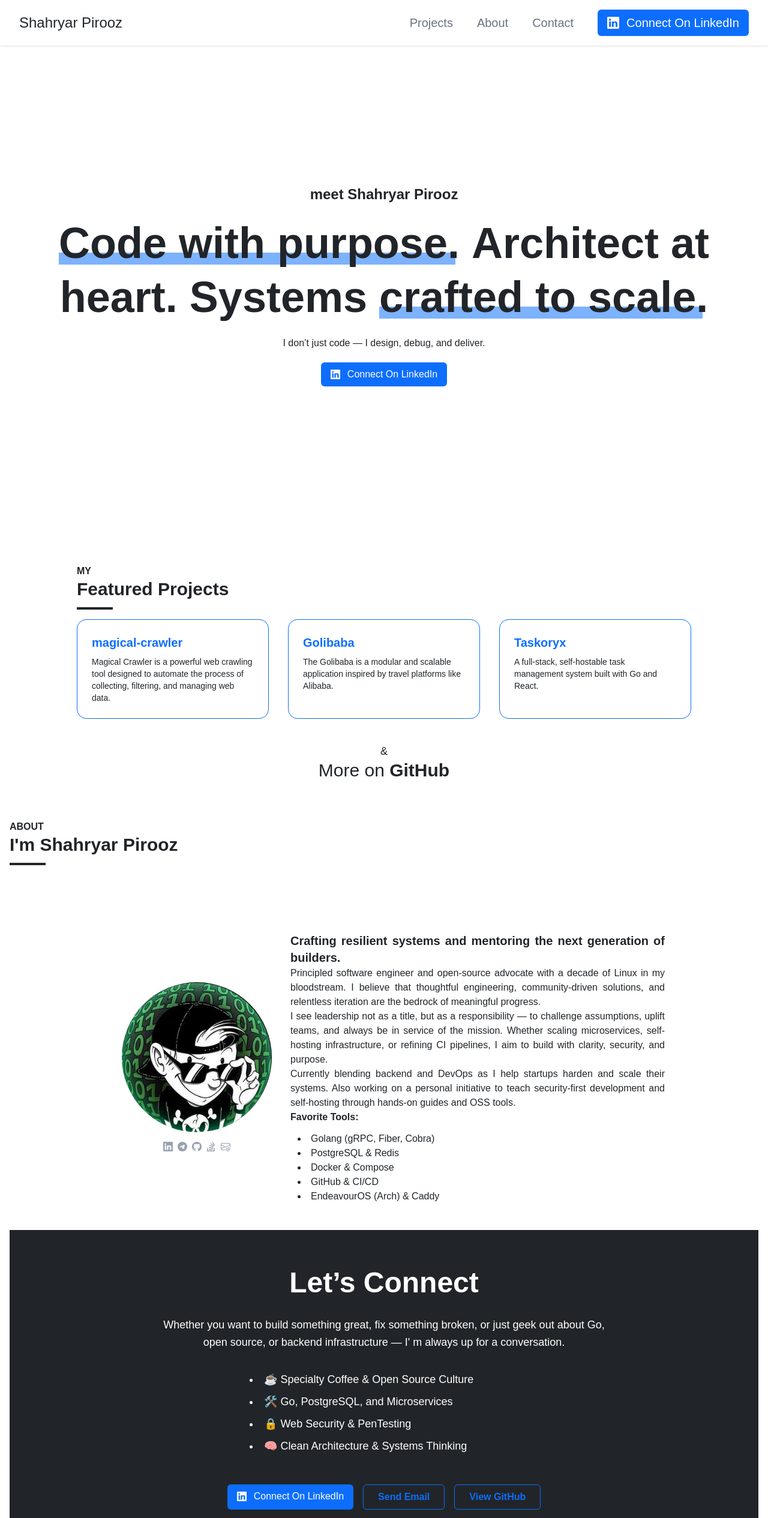
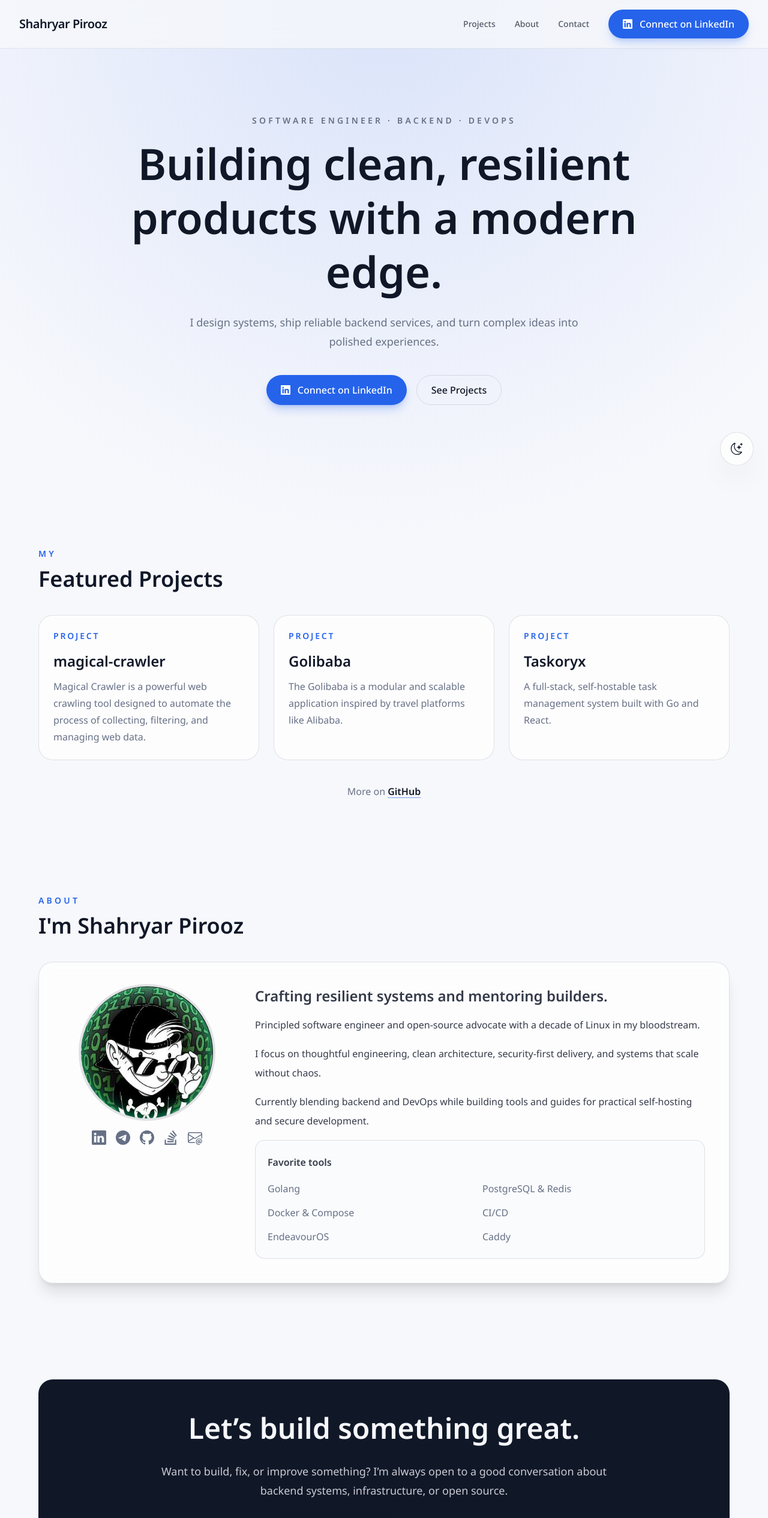
Before and after one commit to Shahryar-Pirooz/shahryar-pirooz.github.io, a Next.js app: page / in a window 1280 px wide. Shown: the top 2530 px of the page at 60% size. Built offline with nearby package versions, Linux system fonts and the light colour scheme.

Commit message:
Refine site content and presentation

```diff
--- a/app/globals.css
+++ b/app/globals.css
@@ -1,38 +1,53 @@
 @import 'tailwindcss';
 
 :root {
-	--background: #ffffff;
-	--foreground: #212529;
-	--accent: #0d6efd;
+	--background: #f7f8fc;
+	--surface: rgba(255, 255, 255, 0.72);
+	--foreground: #101828;
+	--muted: #667085;
+	--border: rgba(16, 24, 40, 0.12);
+	--accent: #2563eb;
+	--accent-strong: #1d4ed8;
+}
+
+:root[data-theme='dark'] {
+	--background: #050816;
+	--surface: rgba(9, 14, 31, 0.76);
+	--foreground: #f8fafc;
+	--muted: #94a3b8;
+	--border: rgba(148, 163, 184, 0.16);
+	--accent: #60a5fa;
+	--accent-strong: #3b82f6;
+}
+
+html {
 	scroll-behavior: smooth;
+}
+
+body {
+	background:
+		radial-gradient(circle at top, rgba(37, 99, 235, 0.14), transparent 30%),
+		var(--background);
+	color: var(--foreground);
+	font-family: Arial, Helvetica, sans-serif;
 }
 
 ::selection {
 	background-color: var(--accent);
-	color: var(--background);
+	color: #fff;
 }
 
 @theme inline {
 	--color-background: var(--background);
+	--color-surface: var(--surface);
 	--color-foreground: var(--foreground);
+	--color-muted: var(--muted);
+	--color-border: var(--border);
 	--color-accent: var(--accent);
-	--font-sans: var(--font-geist-sans);
-	--font-mono: var(--font-geist-mono);
+	--color-accent-strong: var(--accent-strong);
+	--font-sans: var(--font-noto-sans);
 }
 
-/* @media (prefers-color-scheme: dark) {
-	:root {
-		--background: #212529;
-		--foreground: #ededed;
-	}
-} */
-
 section {
-	@apply container mx-auto;
+	@apply container mx-auto px-4 md:px-8;
 }
-
-body {
-	background: var(--background);
-	color: var(--foreground);
-	font-family: Arial, Helvetica, sans-serif;
-}
--- a/app/layout.tsx
+++ b/app/layout.tsx
@@ -2,6 +2,7 @@ import type { Metadata } from 'next'
 import { Noto_Sans } from 'next/font/google'
 import './globals.css'
 import Navbar from '@/components/navbar/navbar'
+import ThemeFab from '@/components/theme-fab'
 
 const notoSans = Noto_Sans({
 	preload: true,
@@ -9,8 +10,8 @@ const notoSans = Noto_Sans({
 })
 
 export const metadata: Metadata = {
-	title: 'Create Next App',
-	description: 'Generated by create next app',
+	title: 'Shahryar Pirooz | Portfolio',
+	description: 'Modern portfolio for Shahryar Pirooz',
 }
 
 export default function RootLayout({
@@ -20,8 +21,9 @@ export default function RootLayout({
 }>) {
 	return (
 		<html lang='en'>
-			<body className={`${notoSans} antialiased`}>
+			<body className={`${notoSans.className} antialiased`}>
 				<Navbar />
+				<ThemeFab />
 				{children}
 			</body>
 		</html>
--- a/app/page.tsx
+++ b/app/page.tsx
@@ -3,14 +3,15 @@ import Banner from './sections/banner'
 import Contact from './sections/contact'
 import Footer from './sections/footer'
 import Projects from './sections/projects'
+
 export default function Home() {
 	return (
-		<div className='flex flex-col w-screen px-4'>
+		<main className='mx-auto flex max-w-7xl flex-col gap-24 px-4 pb-8 md:px-8'>
 			<Banner />
 			<Projects />
 			<AboutMe />
 			<Contact />
 			<Footer />
-		</div>
+		</main>
 	)
 }
--- a/app/sections/about.tsx
+++ b/app/sections/about.tsx
@@ -1,114 +1,42 @@
 import Image from 'next/image'
 import avatar from '@/public/avatar.jpg'
-import {
-	BsLinkedin,
-	BsTelegram,
-	BsGithub,
-	BsStackOverflow,
-	BsEnvelopeAt,
-} from 'react-icons/bs'
+import { BsLinkedin, BsTelegram, BsGithub, BsStackOverflow, BsEnvelopeAt } from 'react-icons/bs'
 import Link from 'next/link'
 import { IconItemType } from '@/types/about-icon'
 import Title from '@/components/title/title'
 
 const icons: IconItemType[] = [
-	{
-		icon: BsLinkedin,
-		color: 'hover:text-[#0077B5]',
-		link: 'https://www.linkedin.com/in/shahryar-pirooz/',
-	},
-	{
-		icon: BsTelegram,
-		color: 'hover:text-[#0088cc]',
-		link: 'https://t.me/DevShahryar',
-	},
-	{
-		icon: BsGithub,
-		color: 'hover:text-foreground',
-		link: 'https://github.com/Shahryar-Pirooz',
-	},
-	{
-		icon: BsStackOverflow,
-		color: 'hover:text-[#F47F24]',
-		link: 'https://stackoverflow.com/users/8499069/shahryar-pirooz',
-	},
-	{
-		icon: BsEnvelopeAt,
-		color: 'hover:text-[#BB001B]',
-		link: 'mailto:dev.shahryar@gmail.com',
-	},
+	{ icon: BsLinkedin, color: 'hover:text-[#0077B5]', link: 'https://www.linkedin.com/in/shahryar-pirooz/' },
+	{ icon: BsTelegram, color: 'hover:text-[#0088cc]', link: 'https://t.me/DevShahryar' },
+	{ icon: BsGithub, color: 'hover:text-foreground', link: 'https://github.com/Shahryar-Pirooz' },
+	{ icon: BsStackOverflow, color: 'hover:text-[#F47F24]', link: 'https://stackoverflow.com/users/8499069/shahryar-pirooz' },
+	{ icon: BsEnvelopeAt, color: 'hover:text-[#BB001B]', link: 'mailto:dev.shahryar@gmail.com' },
 ]
 
 export default function AboutMe() {
 	return (
-		<section
-			id='about'
-			className='flex flex-col w-full space-y-32 pb-8'
-		>
-			<Title
-				h1='about'
-				h2="I'm Shahryar Pirooz"
-			/>
-			<div className='flex flex-col flex-nowrap md:flex-row h-full w-9/12 space-y-4 items-center mx-auto'>
-				<div className='w-full md:flex-1/3 flex-row space-y-4 items-center justify-around'>
-					<Image
-						src={avatar}
-						alt='my avatar'
-						height={250}
-						width={250}
-						className='rounded-full mx-auto'
-					/>
-					<div className='flex flex-row flex-nowrap space-x-2 justify-center items-center mx-auto  transition duration-500'>
-						{icons.map(({ icon: Icon, color, link }, index) => {
-							return (
-								<Link
-									key={index}
-									href={link}
-								>
-									<Icon
-										className={`hover:scale-125 hover:cursor-pointer transition duration-500 text-gray-400 ${color}`}
-									/>
-								</Link>
-							)
-						})}
+		<section id='about' className='space-y-10 py-8'>
+			<Title h1='about' h2="I'm Shahryar Pirooz" />
+			<div className='grid gap-10 rounded-3xl border border-border bg-surface p-6 shadow-xl backdrop-blur md:grid-cols-[280px_1fr] md:p-10'>
+				<div className='flex flex-col items-center gap-5 text-center'>
+					<Image src={avatar} alt='my avatar' height={220} width={220} className='rounded-full ring-4 ring-border' />
+					<div className='flex gap-4 text-2xl text-muted'>
+						{icons.map(({ icon: Icon, color, link }) => (
+							<Link key={link} href={link} target='_blank' rel='noopener noreferrer'>
+								<Icon className={`transition duration-300 hover:scale-110 ${color}`} />
+							</Link>
+						))}
 					</div>
 				</div>
-				<div className='text-justify w-full md:w-2/3'>
-					<div>
-						<h3 className='font-bold text-xl'>
-							Crafting resilient systems and mentoring the next generation of
-							builders.
-						</h3>
-						<p>
-							Principled software engineer and open-source advocate with a
-							decade of Linux in my bloodstream. I believe that thoughtful
-							engineering, community-driven solutions, and relentless iteration
-							are the bedrock of meaningful progress.
-						</p>
-
-						<p>
-							I see leadership not as a title, but as a responsibility — to
-							challenge assumptions, uplift teams, and always be in service of
-							the mission. Whether scaling microservices, self-hosting
-							infrastructure, or refining CI pipelines, I aim to build with
-							clarity, security, and purpose.
-						</p>
-
-						<p>
-							Currently blending backend and DevOps as I help startups harden
-							and scale their systems. Also working on a personal initiative to
-							teach security-first development and self-hosting through hands-on
-							guides and OSS tools.
-						</p>
-
-						<span className='font-bold'>Favorite Tools:</span>
-
-						<ul className='m-3 list-disc list-inside'>
-							<li>Golang (gRPC, Fiber, Cobra)</li>
-							<li>PostgreSQL & Redis</li>
-							<li>Docker & Compose</li>
-							<li>GitHub & CI/CD</li>
-							<li>EndeavourOS (Arch) & Caddy</li>
+				<div className='space-y-4 text-base leading-8 text-foreground/85'>
+					<h3 className='text-2xl font-semibold'>Crafting resilient systems and mentoring builders.</h3>
+					<p>Principled software engineer and open-source advocate with a decade of Linux in my bloodstream.</p>
+					<p>I focus on thoughtful engineering, clean architecture, security-first delivery, and systems that scale without chaos.</p>
+					<p>Currently blending backend and DevOps while building tools and guides for practical self-hosting and secure development.</p>
+					<div className='rounded-2xl border border-border bg-background/60 p-5'>
+						<p className='mb-3 font-semibold'>Favorite tools</p>
+						<ul className='grid gap-2 text-muted md:grid-cols-2'>
+							<li>Golang</li><li>PostgreSQL & Redis</li><li>Docker & Compose</li><li>CI/CD</li><li>EndeavourOS</li><li>Caddy</li>
 						</ul>
 					</div>
 				</div>
--- a/app/sections/banner.tsx
+++ b/app/sections/banner.tsx
@@ -1,23 +1,25 @@
 import BlueBtn from '@/components/blue_btn/blue_btn'
+
 export default function Banner() {
-	const marker =
-		'before:content-[" "] before:bg-[#0b6efd87] before:w-[102%] before:h-5 before:-z-3 before: before:bottom-1 before:absolute relative '
 	return (
-		<section
-			id='home'
-			className='flex flex-col justify-center text-center w-full h-full min-h-screen space-y-5 px-8'
-		>
-			<h1 className='text-2xl font-bold'>meet Shahryar Pirooz</h1>
-			<div className='text-7xl font-bold leading-tight'>
-				<span className={`${marker}`}>Code with purpose</span>. <wbr />
-				Architect at heart. <wbr />
-				Systems <span className={`${marker}`}>crafted to scale</span>.
-			</div>
-			<div className='text-base'>
-				I don’t just code — I design, debug, and deliver.
-			</div>
-			<div className='justify-center items-center mx-auto'>
-				<BlueBtn />
+		<section id='home' className='flex min-h-[88vh] flex-col justify-center py-16'>
+			<div className='mx-auto max-w-4xl text-center'>
+				<p className='mb-4 text-sm font-semibold uppercase tracking-[0.3em] text-muted'>
+					Software Engineer · Backend · DevOps
+				</p>
+				<h1 className='text-4xl font-semibold leading-tight md:text-6xl lg:text-7xl'>
+					Building clean, resilient products with a modern edge.
+				</h1>
+				<p className='mx-auto mt-6 max-w-2xl text-base leading-8 text-muted md:text-lg'>
+					I design systems, ship reliable backend services, and turn complex
+					ideas into polished experiences.
+				</p>
+				<div className='mt-10 flex flex-wrap justify-center gap-4'>
+					<BlueBtn />
+					<a href='#projects' className='rounded-full border border-border px-6 py-3 font-medium transition hover:-translate-y-0.5 hover:bg-foreground hover:text-background'>
+						See Projects
+					</a>
+				</div>
 			</div>
 		</section>
 	)
--- a/app/sections/contact.tsx
+++ b/app/sections/contact.tsx
@@ -2,42 +2,20 @@ import BlueBtn from '@/components/blue_btn/blue_btn'
 
 export default function Contact() {
 	return (
-		<section
-			id='contact'
-			className='p-16 bg-foreground text-background text-center'
-		>
-			<div className='max-w-3xl mx-auto space-y-8'>
-				<h2 className='text-4xl md:text-5xl font-bold'>Let’s Connect</h2>
-
-				<p className='text-base md:text-lg leading-relaxed'>
-					Whether you want to build something great, fix something broken, or
-					just geek out about Go, open source, or backend infrastructure —
-					I&apos; m always up for a conversation.
-				</p>
-
-				<ul className='text-left text-base md:text-lg leading-relaxed list-disc list-inside mx-auto max-w-md space-y-2'>
-					<li>☕ Specialty Coffee & Open Source Culture</li>
-					<li>🛠️ Go, PostgreSQL, and Microservices</li>
-					<li>🔒 Web Security & PenTesting</li>
-					<li>🧠 Clean Architecture & Systems Thinking</li>
-				</ul>
-
-				<div className='flex flex-wrap justify-center gap-4 pt-4'>
-					<BlueBtn />
-					<a
-						href='mailto:dev.shahryar@gmail.com'
-						className='px-6 py-2 border border-accent text-accent rounded-md hover:bg-accent hover:text-background transition font-semibold'
-					>
-						Send Email
-					</a>
-					<a
-						href='https://github.com/Shahryar-Pirooz'
-						target='_blank'
-						rel='noopener noreferrer'
-						className='px-6 py-2 border border-accent text-accent rounded-md hover:bg-accent hover:text-background transition font-semibold'
-					>
-						View GitHub
-					</a>
+		<section id='contact' className='py-8'>
+			<div className='rounded-3xl border border-border bg-foreground px-6 py-14 text-background md:px-10'>
+				<div className='mx-auto max-w-3xl space-y-8 text-center'>
+					<h2 className='text-4xl font-semibold md:text-5xl'>Let’s build something great.</h2>
+					<p className='text-base leading-8 text-background/80 md:text-lg'>
+						Want to build, fix, or improve something? I’m always open to a good
+						conversation about backend systems, infrastructure, or open source.
+					</p>
+					<div className='flex flex-wrap justify-center gap-4'>
+						<BlueBtn />
+						<a href='mailto:dev.shahryar@gmail.com' className='rounded-full border border-background/30 px-6 py-3 font-medium transition hover:bg-background hover:text-foreground'>
+							Send Email
+						</a>
+					</div>
 				</div>
 			</div>
 		</section>
--- a/app/sections/projects.tsx
+++ b/app/sections/projects.tsx
@@ -1,53 +1,21 @@
 import projects from '@/app/data/projects.json'
 import Title from '@/components/title/title'
 import Link from 'next/link'
-// import { BsGithub } from 'react-icons/bs'
 
 export default function Projects() {
 	return (
-		<section
-			id='projects'
-			className='py-16 px-4 md:px-16'
-		>
-			<div className='max-w-5xl mx-auto flex flex-col space-y-10'>
-				<div className='mb-8'>
-					<Title
-						h1='my'
-						h2='Featured Projects'
-					/>
-				</div>
-
-				<div className='grid grid-cols-1 sm:grid-cols-2 lg:grid-cols-3 gap-8'>
-					{projects.map((project) => (
-						<Link
-							key={project.name}
-							href={project.url}
-							target='_blank'
-							rel='noopener noreferrer'
-							className='group border border-accent p-6 rounded-2xl hover:shadow-xl hover:bg-accent transition-all duration-300'
-						>
-							<h3 className='text-xl font-semibold text-accent group-hover:text-background'>
-								{project.name}
-							</h3>
-							<p className='text-foreground text-sm mt-2 group-hover:text-gray-200'>
-								{project.description}
-							</p>
-						</Link>
-					))}
-				</div>
-				<div className='flex flex-col justify-center items-center'>
-					<span className='w-full text-center text-lg'>&</span>
-					<span className='w-full text-center text-3xl'>
-						More on{' '}
-						<Link
-							href='https://github.com/Shahryar-Pirooz/'
-							className='font-black'
-						>
-							GitHub
-						</Link>
-					</span>
-				</div>
+		<section id='projects' className='space-y-10 py-8'>
+			<Title h1='my' h2='Featured Projects' />
+			<div className='grid gap-6 md:grid-cols-2 xl:grid-cols-3'>
+				{projects.map((project) => (
+					<Link key={project.name} href={project.url} target='_blank' rel='noopener noreferrer' className='group rounded-3xl border border-border bg-surface p-6 transition hover:-translate-y-1 hover:border-accent/40 hover:shadow-2xl'>
+						<div className='mb-4 text-sm font-semibold uppercase tracking-[0.2em] text-accent'>Project</div>
+						<h3 className='text-2xl font-semibold'>{project.name}</h3>
+						<p className='mt-3 leading-7 text-muted'>{project.description}</p>
+					</Link>
+				))}
 			</div>
+			<div className='text-center text-muted'>More on <Link href='https://github.com/Shahryar-Pirooz/' className='font-semibold text-foreground underline decoration-accent/60 underline-offset-4'>GitHub</Link></div>
 		</section>
 	)
 }
--- a/components/blue_btn/blue_btn.tsx
+++ b/components/blue_btn/blue_btn.tsx
@@ -5,15 +5,9 @@ import Link from 'next/link'
 
 export default function BlueBtn() {
 	return (
-		<div className='bg-accent px-4 py-2 text-center text-background rounded-md w-fit'>
-			<Link href='https://www.linkedin.com/in/shahryar-pirooz/'>
-				<div className='text-md flex flex-row space-x-3 justify-around items-center'>
-					<div>
-						<BsLinkedin />
-					</div>
-					<div className='text-center w-full'>Connect On LinkedIn</div>
-				</div>
-			</Link>
-		</div>
+		<Link href='https://www.linkedin.com/in/shahryar-pirooz/' className='inline-flex items-center gap-3 rounded-full bg-accent px-6 py-3 font-medium text-white shadow-lg shadow-accent/25 transition hover:-translate-y-0.5 hover:bg-accent-strong'>
+			<BsLinkedin />
+			<span>Connect on LinkedIn</span>
+		</Link>
 	)
 }
--- a/components/navbar/navbar.tsx
+++ b/components/navbar/navbar.tsx
@@ -1,94 +1,56 @@
 'use client'
+
 import { useState } from 'react'
 import BlueBtn from '@/components/blue_btn/blue_btn'
 import { navbarItemType } from '@/types/navbra-item'
 
 const navbarItems: navbarItemType[] = [
-	{
-		text: 'Projects',
-		link: '#projects',
-	},
-	{
-		text: 'About',
-		link: '#about',
-	},
-	{
-		text: 'Contact',
-		link: '#contact',
-	},
+	{ text: 'Projects', link: '#projects' },
+	{ text: 'About', link: '#about' },
+	{ text: 'Contact', link: '#contact' },
 ]
 
 export default function Navbar() {
 	const [menuOpen, setMenuOpen] = useState(false)
 
 	return (
-		<nav className='px-8 py-4 sticky top-0 z-50 bg-background shadow'>
-			<div className='container mx-auto flex items-center justify-between'>
-				<div className='text-2xl'>
-					<a href='#home'>Shahryar Pirooz</a>
+		<nav className='sticky top-0 z-40 border-b border-border/70 bg-background/80 backdrop-blur-xl'>
+			<div className='container mx-auto flex items-center justify-between px-4 py-4 md:px-8'>
+				<a href='#home' className='text-lg font-semibold tracking-tight md:text-xl'>
+					Shahryar Pirooz
+				</a>
+
+				<div className='flex items-center gap-2 md:gap-4'>
+					<button className='inline-flex h-11 w-11 items-center justify-center rounded-full border border-border bg-surface md:hidden' onClick={() => setMenuOpen(!menuOpen)} aria-label='Toggle menu'>
+						<span className='text-xl'>{menuOpen ? '×' : '☰'}</span>
+					</button>
 				</div>
-				<button
-					className='md:hidden flex items-center px-3 py-2'
-					onClick={() => setMenuOpen(!menuOpen)}
-					aria-label='Toggle menu'
-				>
-					<svg
-						className='h-6 w-6'
-						fill='none'
-						stroke='currentColor'
-						viewBox='0 0 24 24'
-						xmlns='http://www.w3.org/2000/svg'
-					>
-						{menuOpen ? (
-							<path
-								strokeLinecap='round'
-								strokeLinejoin='round'
-								strokeWidth={2}
-								d='M6 18L18 6M6 6l12 12'
-							/>
-						) : (
-							<path
-								strokeLinecap='round'
-								strokeLinejoin='round'
-								strokeWidth={2}
-								d='M4 6h16M4 12h16M4 18h16'
-							/>
-						)}
-					</svg>
-				</button>
-				{/* Desktop menu */}
-				<ul className='hidden md:flex flex-row justify-end space-x-10 text-xl text-gray-500 items-center'>
-					{navbarItems.map(({ text, link }, index) => {
-						return (
-							<li
-								key={index}
-								className='transition duration-100 hover:text-foreground hover:cursor-pointer'
-							>
-								<a href={link}>{text}</a>
-							</li>
-						)
-					})}
-					<li className='transition duration-100 hover:text-foreground hover:cursor-pointer'>
+
+				<ul className='hidden items-center gap-8 md:flex'>
+					{navbarItems.map(({ text, link }) => (
+						<li key={text} className='text-sm font-medium text-foreground/70 transition hover:text-foreground'>
+							<a href={link}>{text}</a>
+						</li>
+					))}
+					<li>
 						<BlueBtn />
 					</li>
 				</ul>
 			</div>
+
 			{menuOpen && (
-				<ul className='md:hidden flex flex-col mt-4 space-y-4 text-lg text-gray-500'>
-					{navbarItems.map(({ text, link }, index) => {
-						return (
-							<li
-								key={index}
-								className='transition duration-100 hover:text-foreground hover:cursor-pointer'
-							>
-								<a href={link}>{text}</a>
+				<div className='border-t border-border bg-background px-4 pb-4 md:hidden'>
+					<ul className='flex flex-col gap-4 pt-4'>
+						{navbarItems.map(({ text, link }) => (
+							<li key={text} className='text-base text-foreground/75'>
+								<a href={link} onClick={() => setMenuOpen(false)}>{text}</a>
 							</li>
-						)
-					})}
-					<li className='transition duration-100 hover:text-foreground hover:cursor-pointer'>
-						<BlueBtn />
-					</li>
-				</ul>
+						))}
+						<li>
+							<BlueBtn />
+						</li>
+					</ul>
+				</div>
 			)}
 		</nav>
 	)
--- /dev/null
+++ b/components/theme-fab.tsx
@@ -0,0 +1,32 @@
+'use client'
+
+import { useEffect, useState } from 'react'
+import { BsMoonStars, BsSun } from 'react-icons/bs'
+
+export default function ThemeFab() {
+	const [theme, setTheme] = useState<'light' | 'dark'>('light')
+
+	useEffect(() => {
+		const stored = window.matchMedia('(prefers-color-scheme: dark)').matches ? 'dark' : 'light'
+		setTheme(stored)
+		document.documentElement.dataset.theme = stored
+	}, [])
+
+	const toggleTheme = () => {
+		setTheme((current) => {
+			const next = current === 'light' ? 'dark' : 'light'
+			document.documentElement.dataset.theme = next
+			return next
+		})
+	}
+
+	return (
+		<button
+			onClick={toggleTheme}
+			aria-label='Toggle theme'
+			className='fixed bottom-6 right-6 z-50 inline-flex h-14 w-14 items-center justify-center rounded-full border border-border bg-surface text-foreground shadow-2xl shadow-black/10 backdrop-blur-xl transition hover:-translate-y-1 hover:scale-105 hover:shadow-accent/20'
+		>
+			{theme === 'dark' ? <BsSun className='text-xl' /> : <BsMoonStars className='text-xl' />}
+		</button>
+	)
+}
--- a/components/title/title.tsx
+++ b/components/title/title.tsx
@@ -5,13 +5,9 @@ type Props = {
 
 export default function Title({ h1, h2 }: Props) {
 	return (
-		<div className='h-fit'>
-			<div className='text-center md:text-start font-bold text-md uppercase'>
-				{h1}
-			</div>
-			<div className='text-center md:text-start h-fit w-full text-3xl static md:relative font-semibold before:hidden before:md:block before:content-[" "] before:bg-foreground before:w-15 before:h-1 before:md:absolute before:md:-bottom-4'>
-				{h2}
-			</div>
+		<div className='space-y-3'>
+			<p className='text-sm font-semibold uppercase tracking-[0.3em] text-accent'>{h1}</p>
+			<h2 className='text-3xl font-semibold md:text-4xl'>{h2}</h2>
 		</div>
 	)
 }
```
Also changed, not shown: app/sections/footer.tsx (+6 -30 lines).
